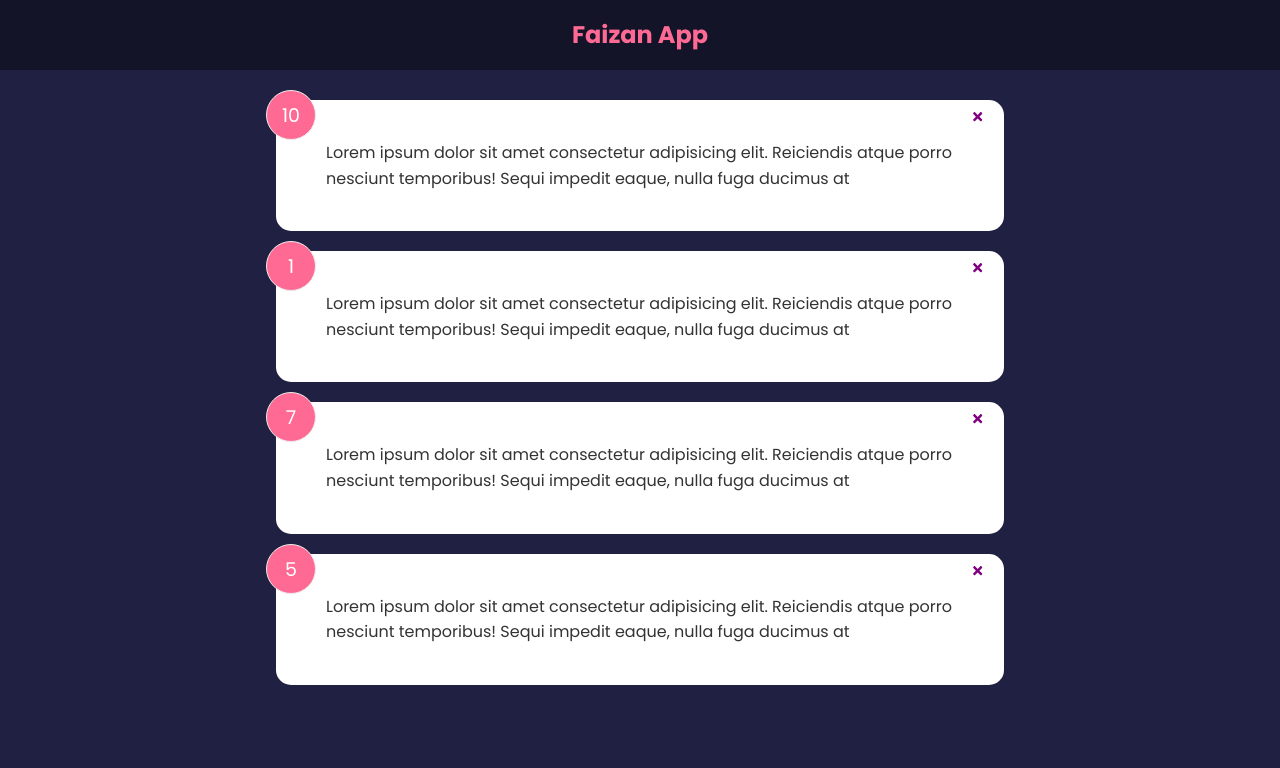
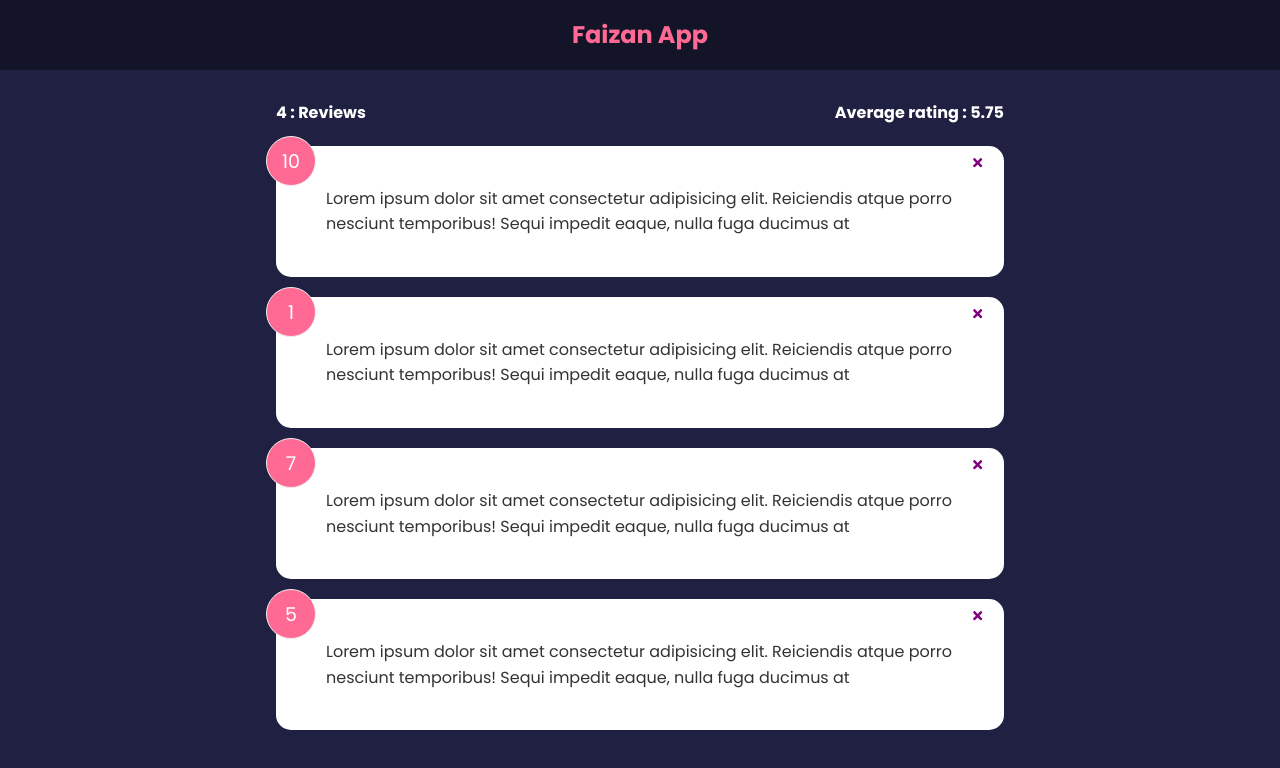
Before and after one commit to Faiznhmd/feedback, a React (Vite) app: page / in a window 1280 px wide. Shown: the top 768 px of the page. Built offline with nearby package versions, Linux system fonts and the light colour scheme.

Commit message:
feedback stat

```diff
--- a/src/App.jsx
+++ b/src/App.jsx
@@ -3,6 +3,7 @@ import Header from './component/Header';
 import FeedBackList from './component/FeedBackList';
 import data from './data/FeedbackData';
 import './App.css';
+import FeedBackstat from './component/FeedBackstat';
 
 function App() {
   const [feedback, setFeedback] = useState(data);
@@ -17,6 +18,7 @@ function App() {
     <>
       <Header text={'Faizan App'} />
       <div className="container">
+        <FeedBackstat feedback={feedback} />
         <FeedBackList feedback={feedback} handleDelete={DeletefeedBack} />
       </div>
     </>
--- /dev/null
+++ b/src/component/FeedBackstat.jsx
@@ -0,0 +1,14 @@
+const FeedBackstat = ({ feedback }) => {
+  let average =
+    feedback.reduce((acc, cur) => {
+      return acc + cur.rating;
+    }, 0) / feedback.length;
+  return (
+    <div className="feedback-stats">
+      <h4>{feedback.length} : Reviews</h4>
+      <h4> Average rating : {average}</h4>
+    </div>
+  );
+};
+
+export default FeedBackstat;
```
